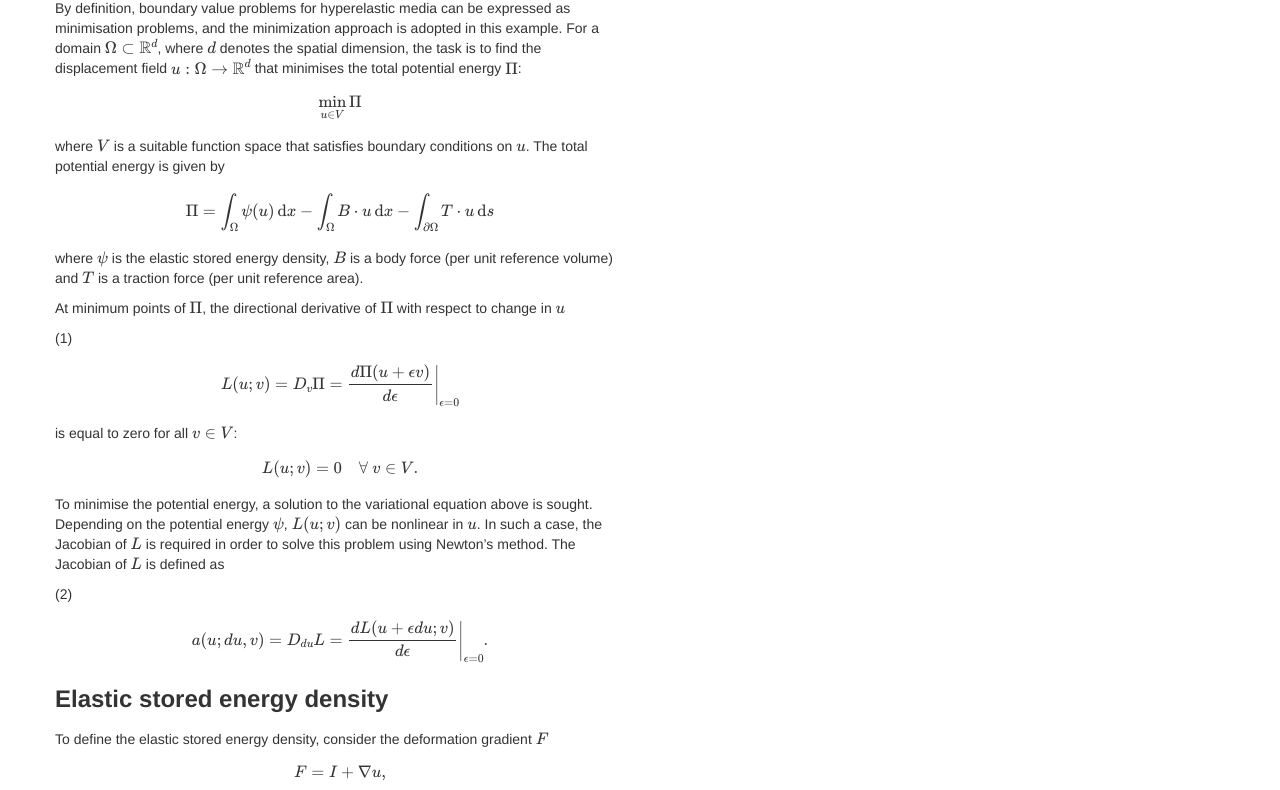
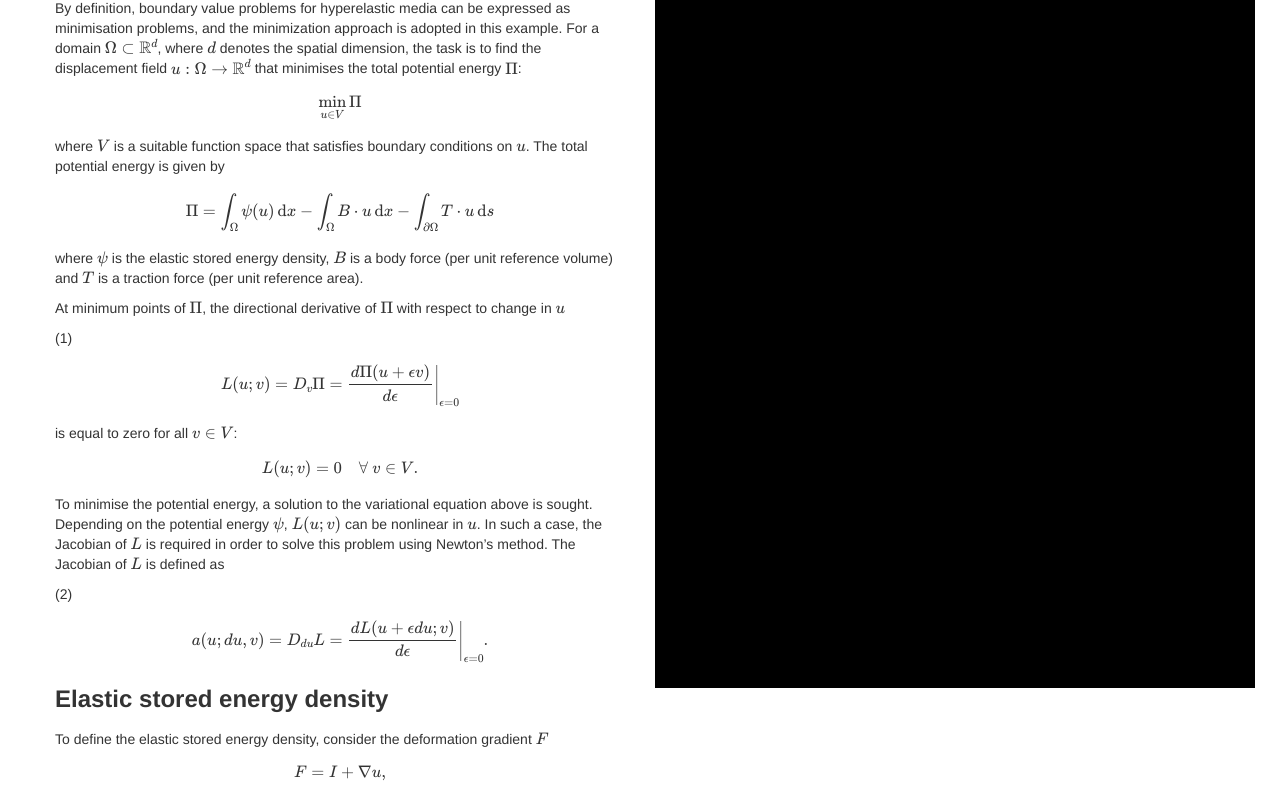
Before and after one commit to hnarayanan/mechanicsacademy-demo-prototype, a plain HTML site: page index.html in a window 1280 px wide. Shown: the part 172-962 px from the top of the page. Drawn offline with nearby package versions, Linux system fonts and the light colour scheme; some packages are replaced by stand-ins of ours.

Commit message:
Add a placeholder for the XTK renderer window

```diff
--- a/index.html
+++ b/index.html
@@ -19,12 +19,19 @@
 	    .headerlink {
 	      visibility: hidden;
 	    }
+	    #visualization {
+	      background-color:#000;
+	      width: 600px;
+	      height: 800px;
+	    }
         </style>
 	<link rel="stylesheet" href="css/bootstrap-responsive.min.css">
         <link rel="stylesheet" href="css/main.css">
 
         <script src="js/vendor/modernizr-2.6.1-respond-1.1.0.min.js"></script>
 	<script type="text/javascript" src="http://cdn.mathjax.org/mathjax/latest/MathJax.js?config=TeX-AMS-MML_HTMLorMML"></script>
+	<script type="text/javascript" src="http://get.goXTK.com/xtk_edge.js"></script>
+	<!-- <script type="text/javascript" src="visualizer.js"></script> -->
     </head>
     <body>
         <!--[if lt IE 7]>
@@ -325,6 +332,8 @@ to the screen:</p>
                     <p><a class="btn" href="#">View details &raquo;</a></p>
                 </div>
                 <div class="span6">
+		  <div id="visualization">
+		  </div>
 		</div>
             </div>
 
@@ -338,7 +347,6 @@ to the screen:</p>
 
         <script src="//ajax.googleapis.com/ajax/libs/jquery/1.8.2/jquery.min.js"></script>
         <script>window.jQuery || document.write('<script src="js/vendor/jquery-1.8.2.min.js"><\/script>')</script>
-
         <script src="js/vendor/bootstrap.min.js"></script>
 
         <script src="js/main.js"></script>
```
Lines whose indentation alone changed are shown as unchanged.
